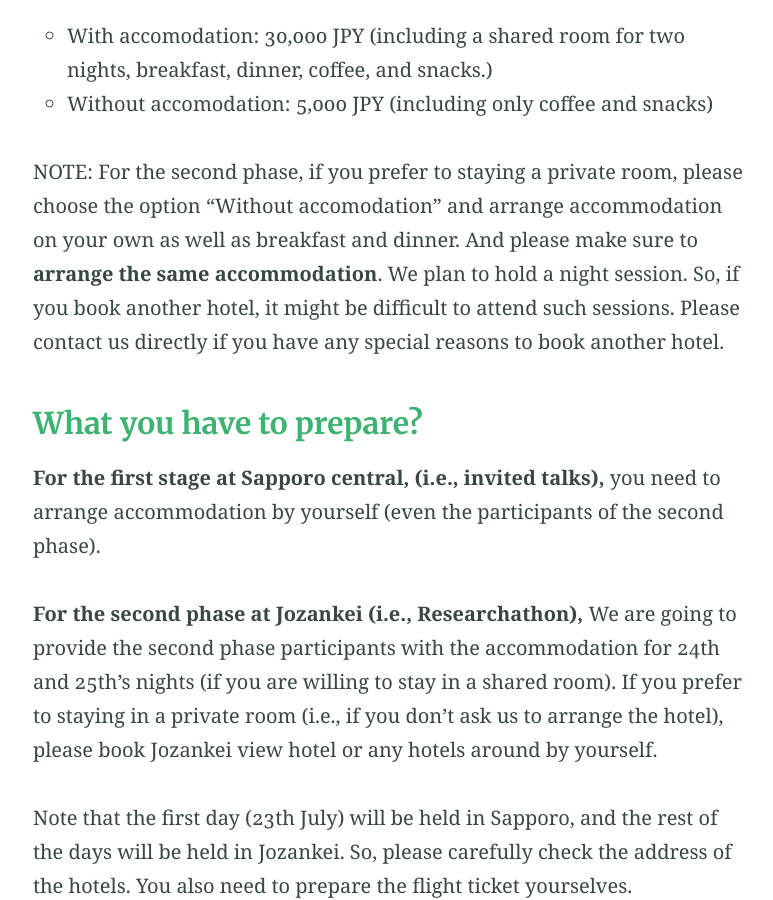
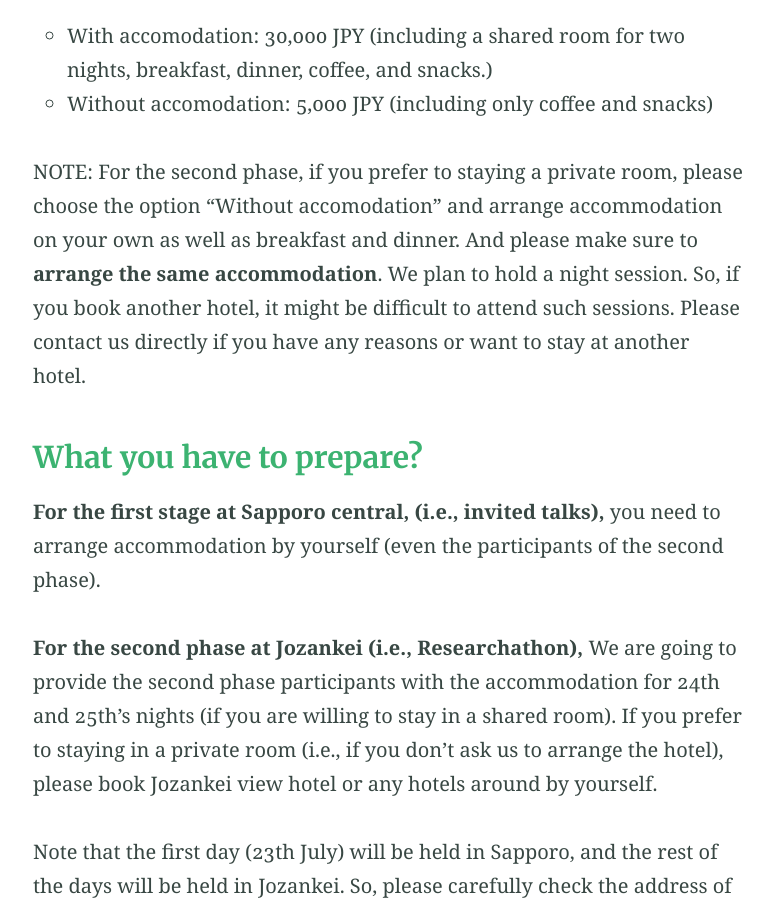
Before and after one commit to msr-asia-summit/msr-asia-summit.github.io, a Jekyll site: the page built from registration.md, in a window 1280 px wide and 900 px high, scrolled down 1487 px. Shown: the whole window, without its empty margins (250-1023 px from the left). Built offline with Jekyll 4.4.1, drawn with Linux system fonts in a browser that asks for light colours.

Commit message:
update registration

```diff
--- a/registration.md
+++ b/registration.md
@@ -22,7 +22,7 @@ The main aim of the second phase is to encourage young researchers/students to d
   - With accomodation: 30,000 JPY (including a shared room for two nights, breakfast, dinner, coffee, and snacks.)
   - Without accomodation: 5,000 JPY (including only coffee and snacks)
 
-NOTE: For the second phase, if you prefer to staying a private room, please choose the option "Without accomodation" and arrange accommodation on your own as well as breakfast and dinner. And please make sure to <b>arrange the same accommodation</b>. We plan to hold a night session. So, if you book another hotel, it might be difficult to attend such sessions. Please contact us directly if you have any special reasons to book another hotel.
+NOTE: For the second phase, if you prefer to staying a private room, please choose the option "Without accomodation" and arrange accommodation on your own as well as breakfast and dinner. And please make sure to <b>arrange the same accommodation</b>. We plan to hold a night session. So, if you book another hotel, it might be difficult to attend such sessions. Please contact us directly if you have any reasons or want to stay at another hotel.
 
 
 ### <font color="MediumSeaGreen">What you have to prepare?</font>
```
